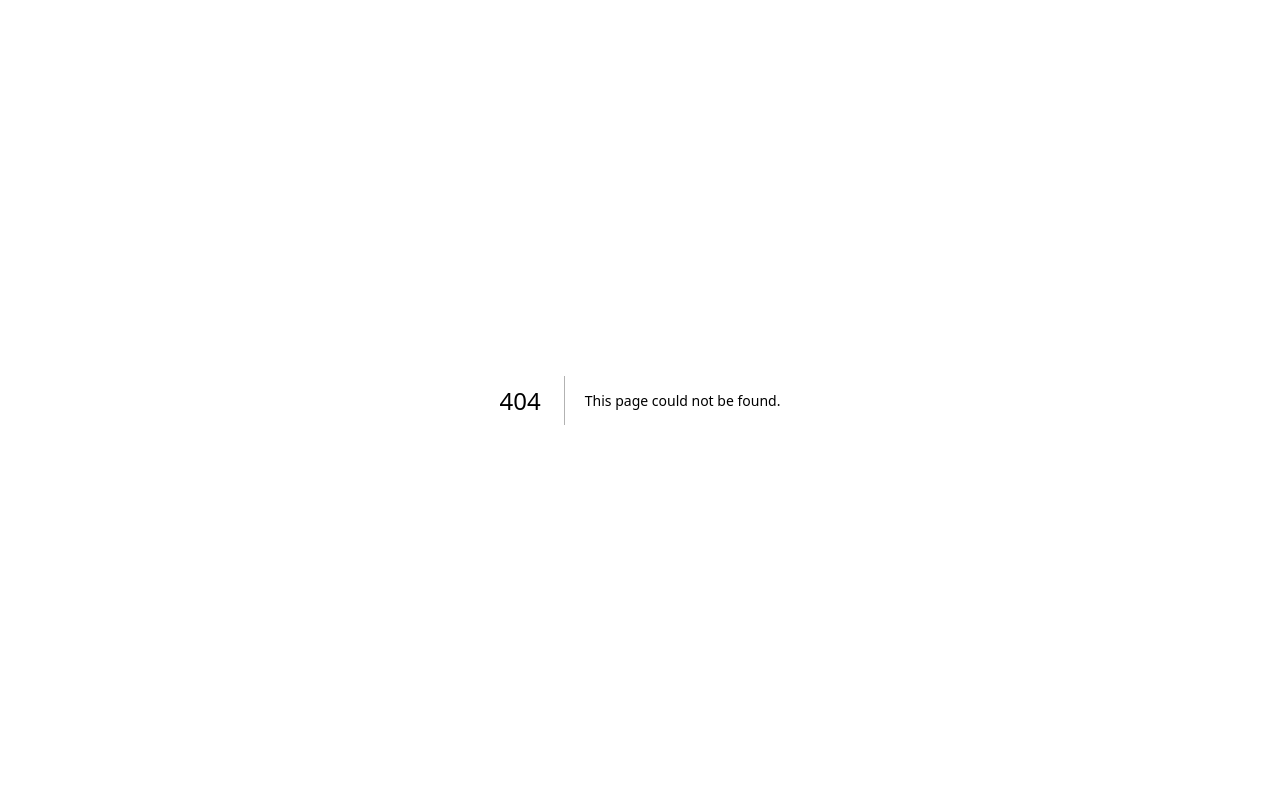
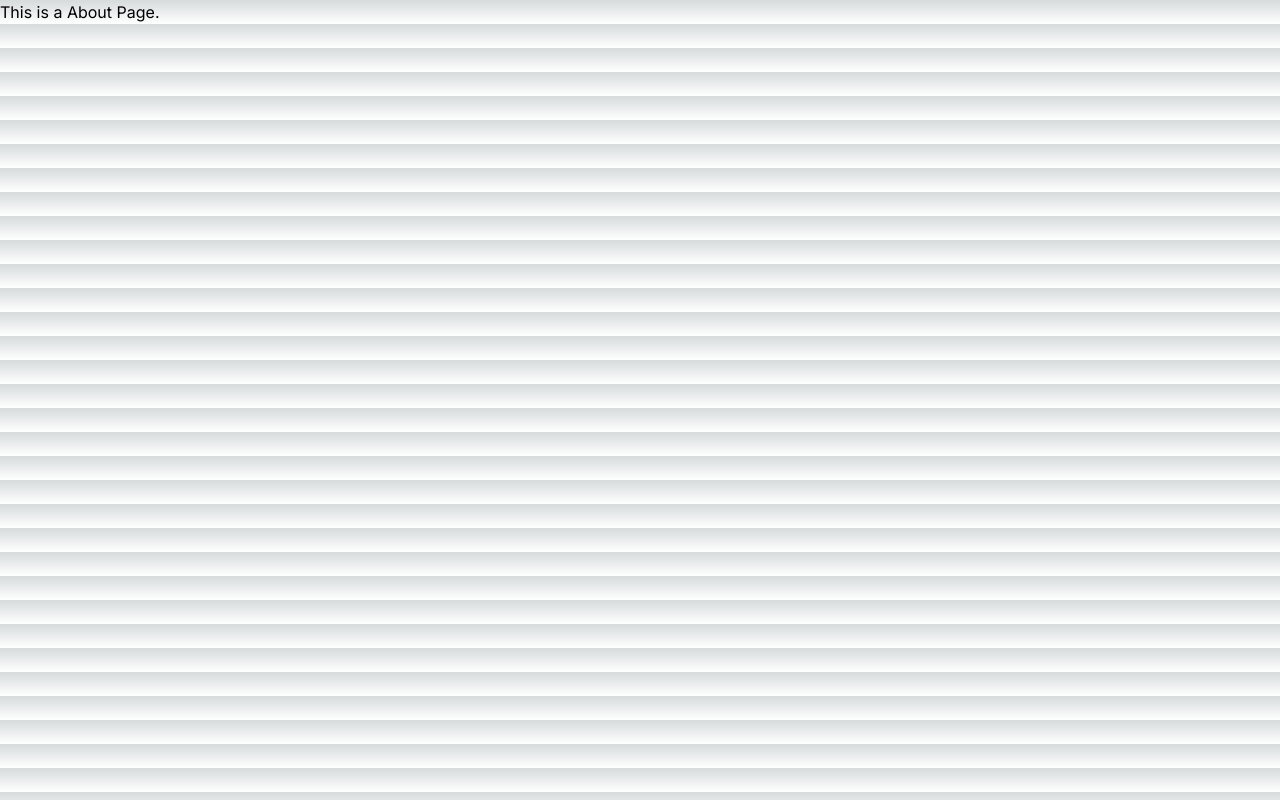
Before and after one commit to hardikdadukiya/nextjs, a Next.js app: page /users/about in a window 1280 px wide. Before the commit this address had no page. Built offline with nearby package versions, Linux system fonts and the light colour scheme.

Commit message:
Created nested routes

```diff
--- /dev/null
+++ b/app/users/about/page.js
@@ -0,0 +1,7 @@
+import React from "react";
+
+const About = () => {
+  return <div>This is a About Page.</div>;
+};
+
+export default About;
--- /dev/null
+++ b/app/users/page.js
@@ -0,0 +1,9 @@
+import React from 'react'
+
+const Users = () => {
+  return (
+    <div>Users</div>
+  )
+}
+
+export default Users
```
